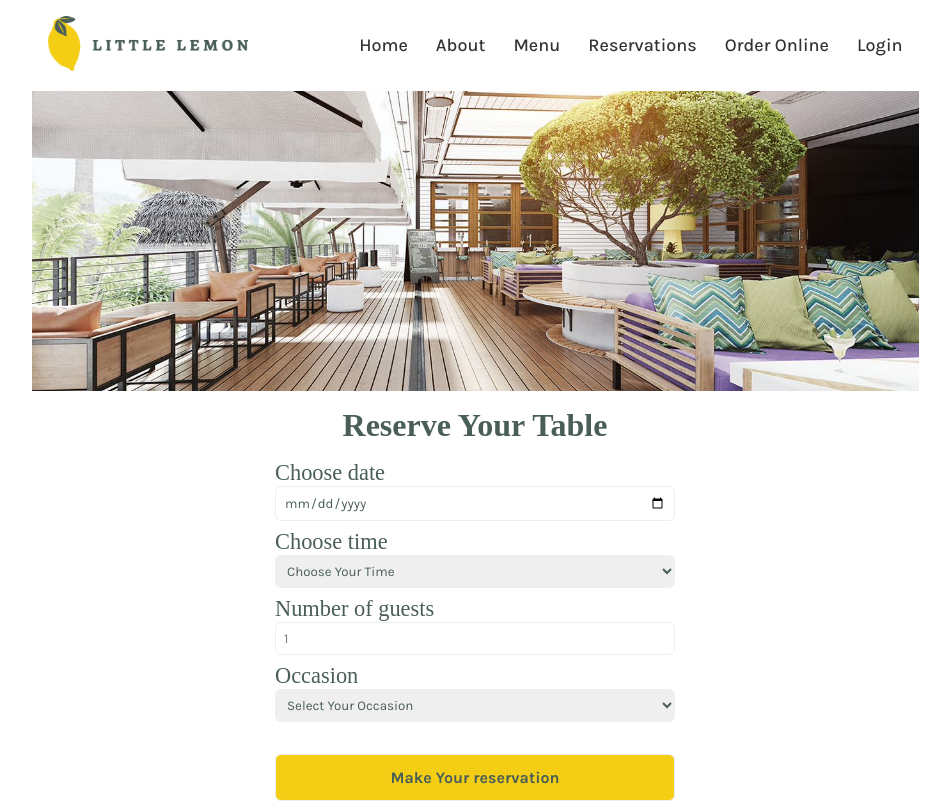
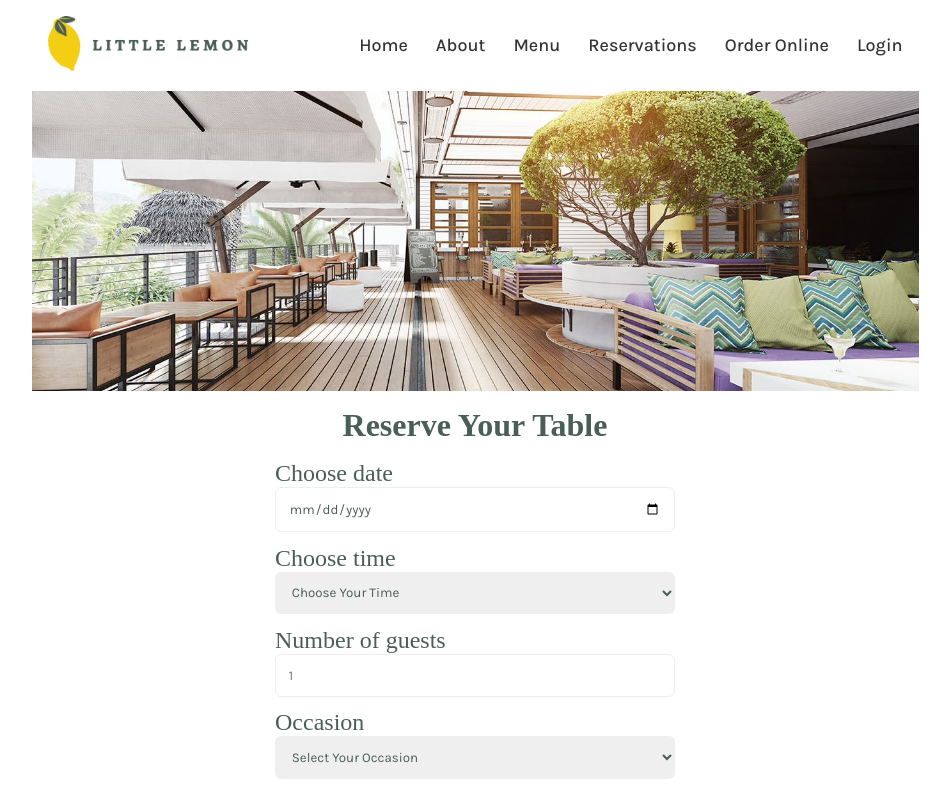
Before and after one commit to adil-khursheed/little-lemon, a React (Create React App) app: page /reservations in a window 1280 px wide. Shown: the top 803 px of the page, without its empty margins (165-1115 px from the left). Built offline with nearby package versions, Linux system fonts and the light colour scheme; a web font is replaced by a local one.

Commit message:
improved form layout

```diff
--- a/src/components/BookingForm.css
+++ b/src/components/BookingForm.css
@@ -15,17 +15,19 @@ form{
 .booking__title h1{
     color: var(--primary-color-2);
     text-align: center;
+    font-size: 2rem;
 }
 
 label{
     font-family: var(--primary-font);
-    font-size: 1.4rem;
+    font-size: 1.5rem;
     color: var(--primary-color-2);
 }
 
 input,
 select{
-    padding: 0.5rem;
+    width: 100%;
+    padding: 0.8rem;
     border-radius: 6px;
     border: 1px solid var(--secondary-color-3);
     outline: none;
@@ -39,7 +41,7 @@ select{
 .occasion{
     display: flex;
     flex-direction: column;
-    margin-bottom: 0.5rem;
+    margin-bottom: 0.8rem;
 }
 
 #occasion,
@@ -50,10 +52,8 @@ select{
 
 .submit__btn{
     background-color: var(--primary-color-1);
-    width: 100%;
     font-weight: 700;
     font-size: 1rem;
-    padding: 0.8rem;
     cursor: pointer;
     margin-top: 1.5rem;
     transition: 0.3s all;
```
